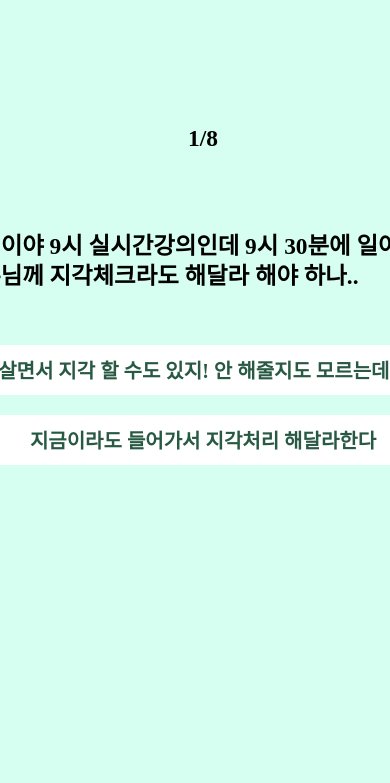
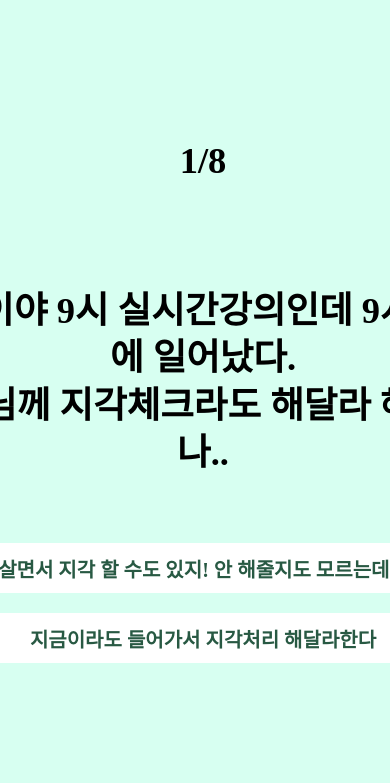
Before and after one commit to soosbk/gradetest, a Django app: page /test1/ in a window 390 px wide; the page is wider, and only the part inside the window is pictured. Shown: the top 783 px of that part. Run offline with Django 3.2, Linux system fonts and the light colour scheme; some web fonts are replaced.

Commit message:
Update test.css

```diff
--- a/mbti/main/static/test.css
+++ b/mbti/main/static/test.css
@@ -62,7 +62,8 @@ body {
     display: flex;
     flex-direction: column;
     align-items: center;
-    font-size: 30px;
+    text-align: center;
+    font-size: 14vmin;
     line-height: 1.3;
     padding-bottom: 30px;
 }
@@ -75,15 +76,15 @@ body {
     font-family: "SBAggroB";
 }
 @media (max-width: 1023px) {
-  .question_container { font-size: 24px; }
+  .question_container { font-size: 12vmin; }
 }
 
 @media (max-width: 767px) {
-  .question_container { font-size: 22px; }
+  .question_container { font-size: 10vmin; }
 }
 
 @media (max-width: 639px) {
-  .question_container { font-size: 20px; }
+  .question_container { font-size: 8vmin; }
 }
 .answer {
     font-size: 17px;
```
